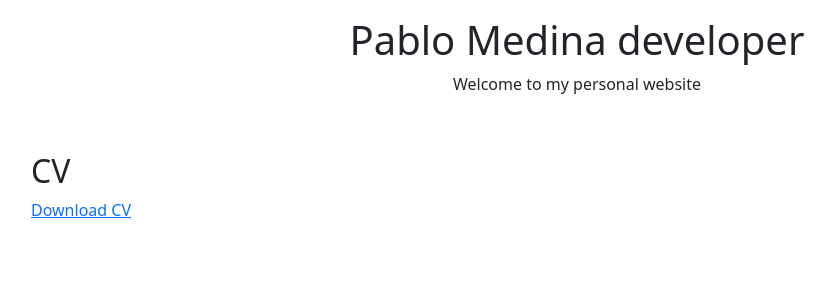
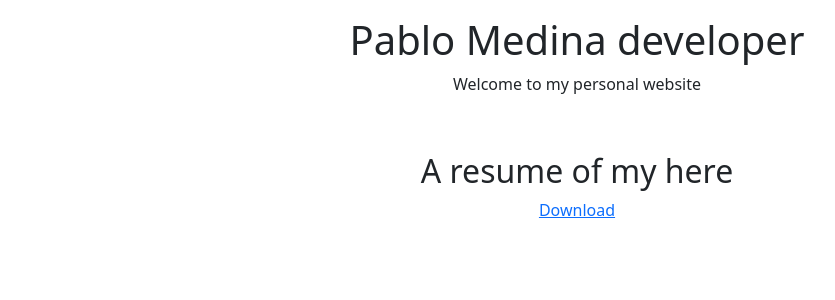
Before and after one commit to pcmasoft/py-flask, a Flask app: page /cv in a window 1280 px wide. Shown: the part 56-356 px from the top of the page, without its empty margins (63-898 px from the left). Run offline with Flask 3, Linux system fonts and the light colour scheme; some libraries are stand-ins or nearby versions.

Commit message:
Update: 15-10-2025  8:08

```diff
--- a/app/app.py
+++ b/app/app.py
@@ -1,12 +1,11 @@
 import sys
 import app
-from flask import request, jsonify, render_template, url_for, redirect
+from flask import request, jsonify, render_template, url_for, redirect, send_from_directory
 from data import datos
 import app
 from flask import Flask
 
 app = Flask(__name__)
-
 
 
 # @app.route('/', methods=['GET'])
@@ -15,25 +14,35 @@ app = Flask(__name__)
 def index():
     return render_template("index.html", user_data=datos)
 
+
 @app.route("/cv")
 def cv():
     return render_template("cv.html", user_data=datos)
+
+@app.route('/doc/<nombre_archivo>')
+def descargar_archivo(nombre_archivo):
+    # Especifica el directorio de los archivos y el nombre
+    return send_from_directory('doc', nombre_archivo, as_attachment=True)
 
 @app.route("/project")
 def project():
     return render_template("project.html", user_data=datos)
 
+
 @app.route("/experience")
 def experience():
     return render_template("experience.html", user_data=datos)
+
 
 @app.route("/education")
 def education():
     return render_template("education.html", user_data=datos)
 
+
 @app.errorhandler(404)
 def page_not_found(e):
     return render_template("404.html"), 404
+
 
 if __name__ == "__main__":
     if len(sys.argv) > 1:
--- a/app/templates/cv.html
+++ b/app/templates/cv.html
@@ -10,9 +10,9 @@
 
 <!-- Projects -->
 <br>
-<div class="container mt-3">
-    <h2> CV </h2>
-    <a href="">Download CV</a>
+<div class="container text-center mt-3">
+    <h2> A resume of my here </h2>
+    <a href="/doc/Profile.pdf">Download</a>
 
 </div>
 
```
Also changed, not shown: 2 other files.
